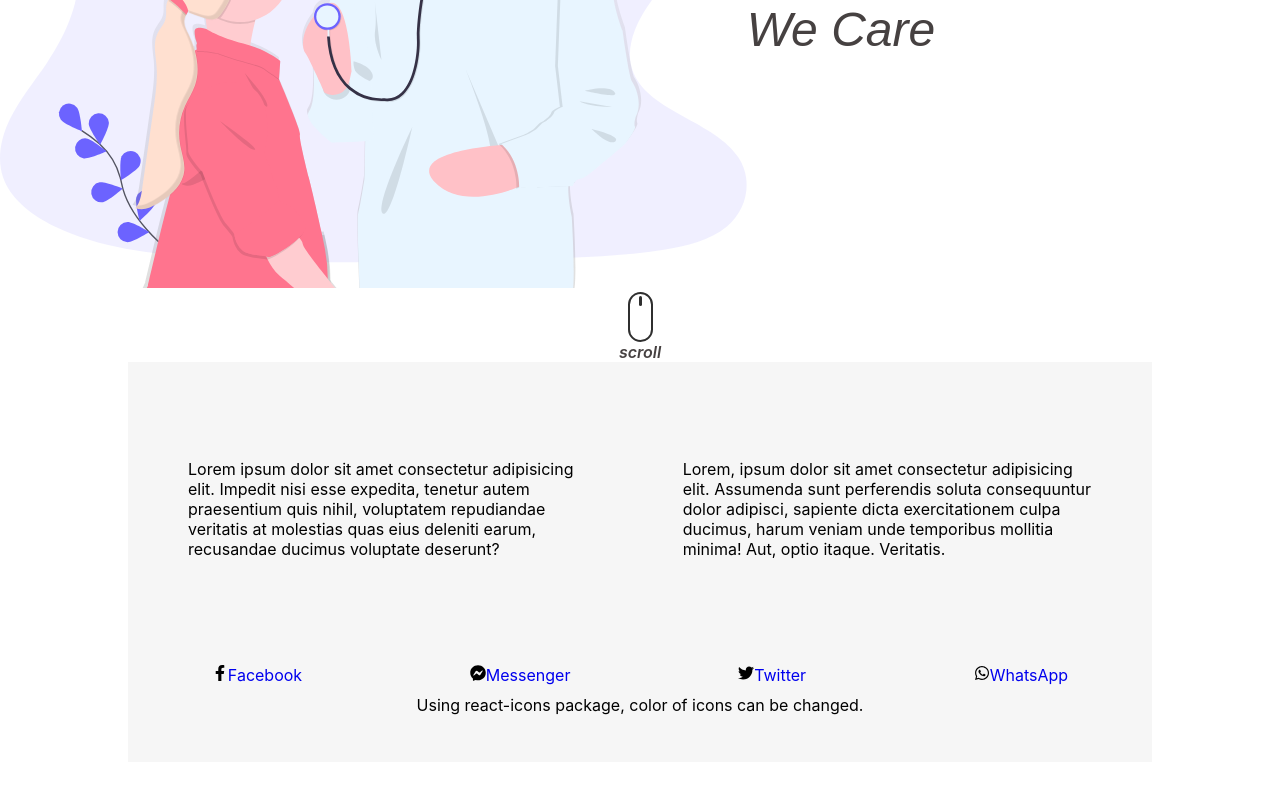
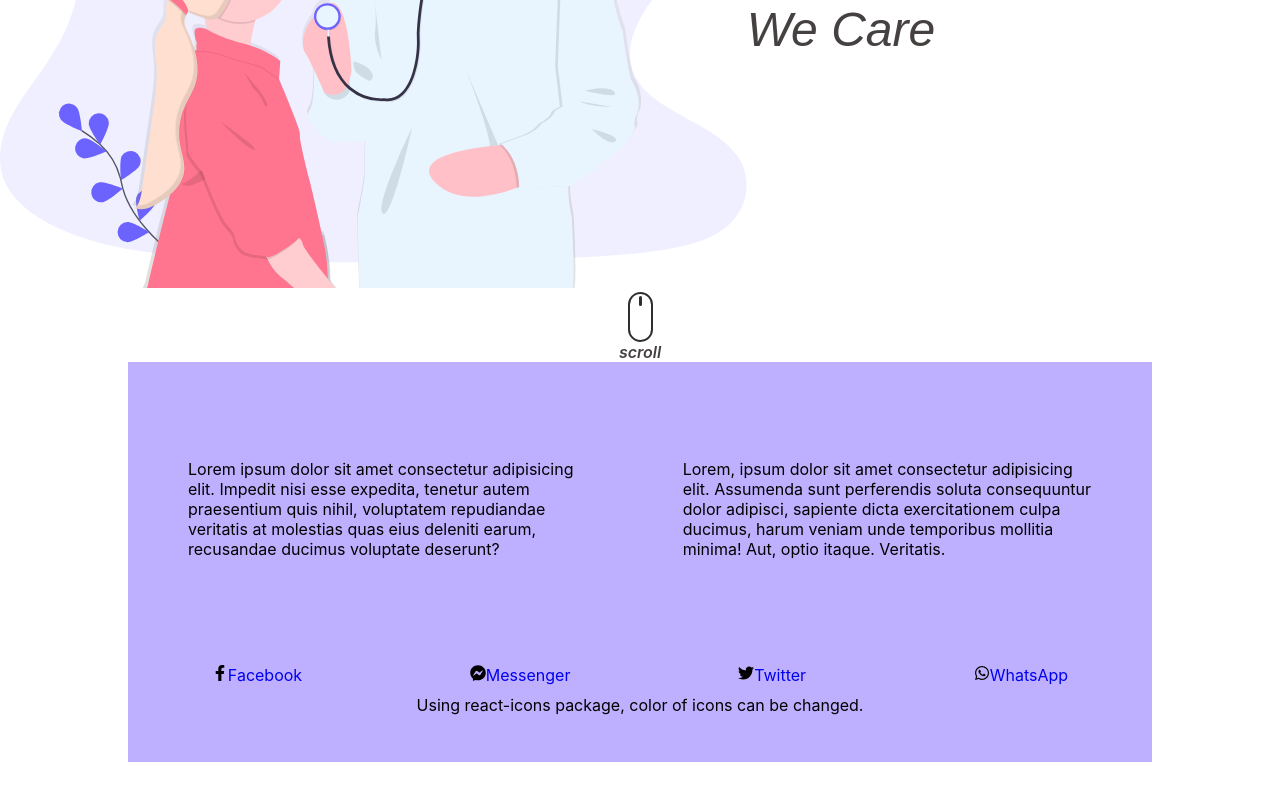
Before and after one commit to mahihossain/Remote-Health-Care, a React (Create React App) app: page / in a window 1280 px wide. Shown: the part 332-1132 px from the top of the page. Built offline with nearby package versions, Linux system fonts and the light colour scheme.

Commit message:
changed footer color

```diff
--- a/src/components/Footer/footer.module.scss
+++ b/src/components/Footer/footer.module.scss
@@ -3,7 +3,7 @@
 
 .Bottom {
     display: flex;
-    background-color: rgba(0, 0, 0, 0.034);
+    background-color: rgba(128, 99, 255, 0.5);
     position: relative;
     min-height: 400px;
     margin-bottom: 0;
@@ -30,6 +30,10 @@
 
     p {
         padding: 50px;
+
+        @include media ("<tablet") {
+            padding: 10px;
+        }
 
         @include media ("<tablet") {
             margin: 20px 20px;
@@ -75,6 +79,13 @@
         li {
             list-style: none;
             margin: 0 auto;
+
+            @include media ("<tablet") {
+
+                margin-bottom: 10px;
+
+            }
+
         }
     }
 
```
